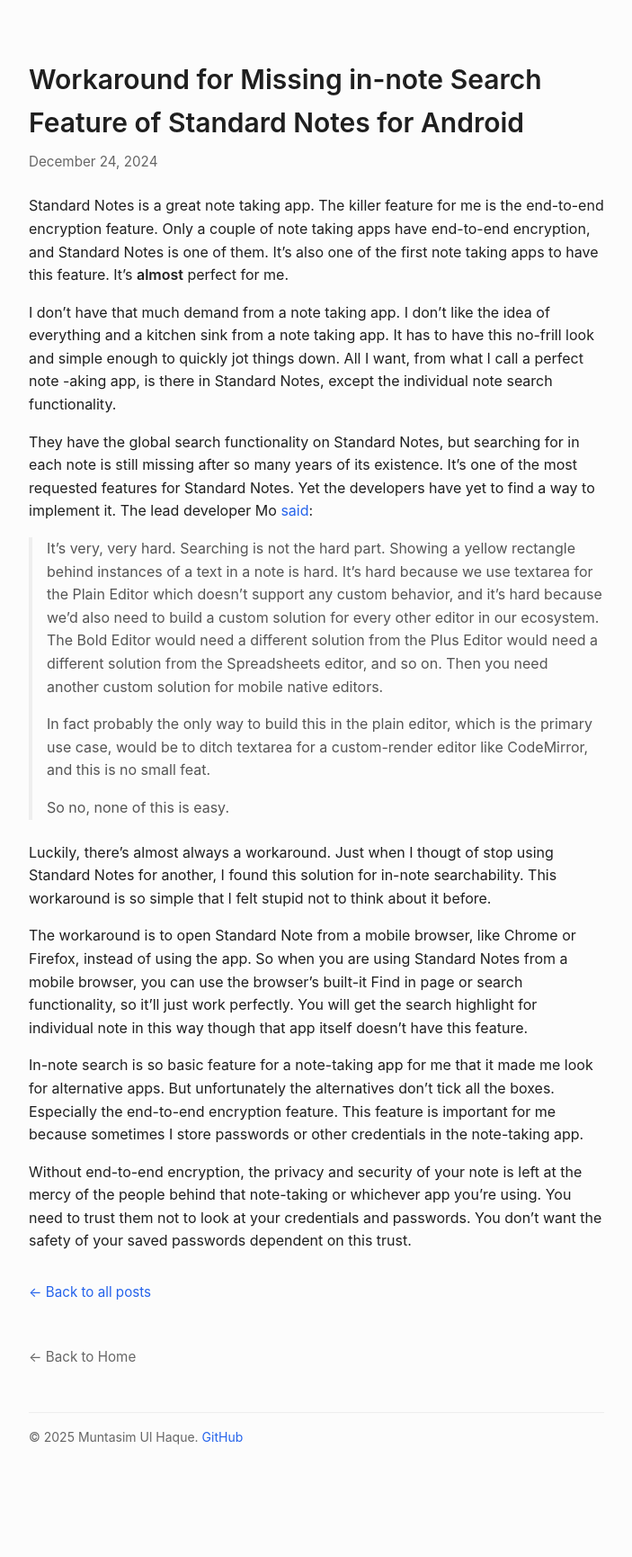
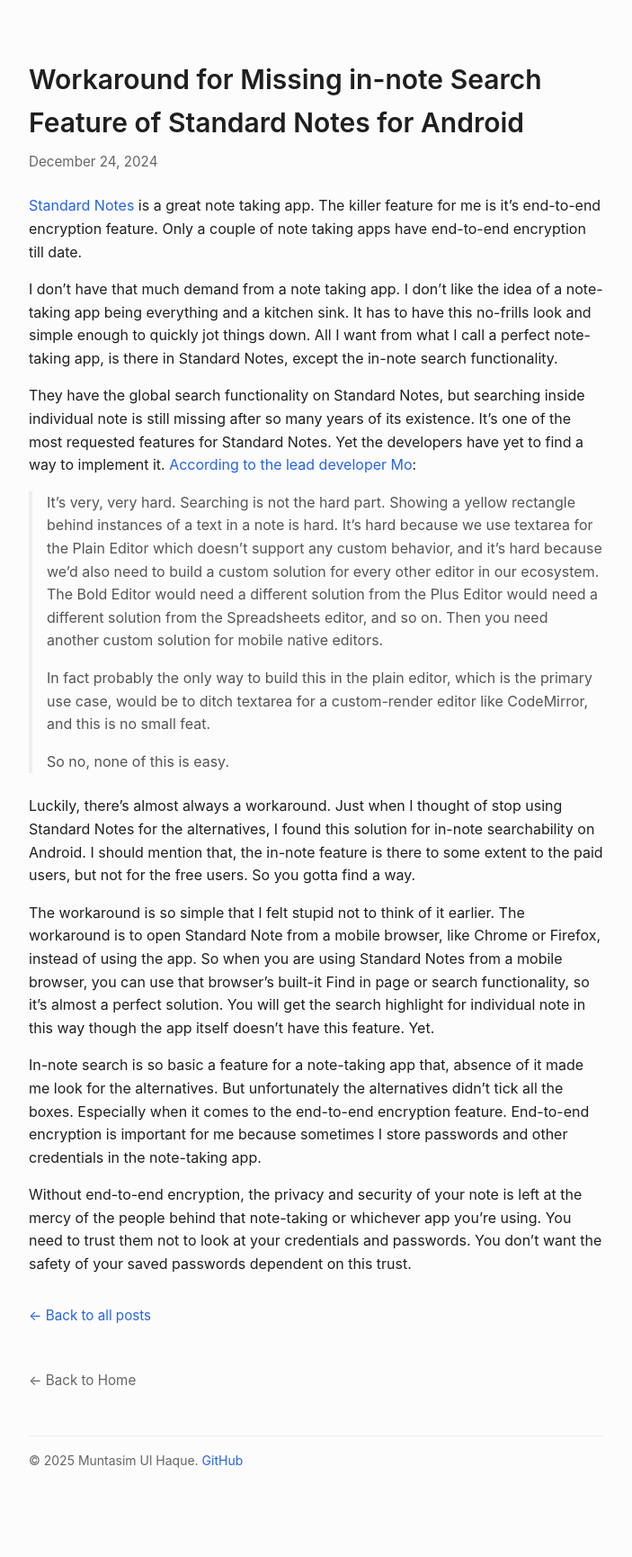
Before and after one commit to muntasimulhaque/muntasimulhaque.github.io, a Jekyll site: the page built from _posts/2025-03-26-standard-notes-search-workaround.md, in a window 1280 px wide. Shown: the whole page at 90% size, without its empty margins (288-991 px from the left). Built offline with Jekyll 4.4.1, drawn with Linux system fonts in a browser that asks for light colours; before the commit the page ends 1704 px from its top, so only the background shows below that.

Commit message:
Update 2025-03-26-standard-notes-search-workaround.md

```diff
--- a/_posts/2025-03-26-standard-notes-search-workaround.md
+++ b/_posts/2025-03-26-standard-notes-search-workaround.md
@@ -4,11 +4,11 @@
 date: 2024-12-24
 ---
 
-Standard Notes is a great note taking app. The killer feature for me is the end-to-end encryption feature. Only a couple of note taking apps have end-to-end encryption, and Standard Notes is one of them. It's also one of the first note taking apps to have this feature. It's **almost** perfect for me.
+[Standard Notes](https://standardnotes.com/){:target="_blank"} is a great note taking app. The killer feature for me is it's end-to-end encryption feature. Only a couple of note taking apps have end-to-end encryption till date.
 
-I don't have that much demand from a note taking app. I don't like the idea of everything and a kitchen sink from a note taking app. It has to have this no-frill look and simple enough to quickly jot things down. All I want, from what I call a perfect note -aking app, is there in Standard Notes, except the individual note search functionality.
+I don't have that much demand from a note taking app. I don't like the idea of a note-taking app being everything and a kitchen sink. It has to have this no-frills look and simple enough to quickly jot things down. All I want from what I call a perfect note-taking app, is there in Standard Notes, except the in-note search functionality.
 
-They have the global search functionality on Standard Notes, but searching for in each note is still missing after so many years of its existence. It's one of the most requested features for Standard Notes. Yet the developers have yet to find a way to implement it. The lead developer Mo [said](https://github.com/standardnotes/forum/issues/330){:target="_blank"}:
+They have the global search functionality on Standard Notes, but searching inside individual note is still missing after so many years of its existence. It's one of the most requested features for Standard Notes. Yet the developers have yet to find a way to implement it. [According to the lead developer Mo](https://github.com/standardnotes/forum/issues/330){:target="_blank"}:
 
 >It's very, very hard. Searching is not the hard part. Showing a yellow rectangle behind instances of a text in a note is hard. It's hard because we use textarea for the Plain Editor which doesn't support any custom behavior, and it's hard because we'd also need to build a custom solution for every other editor in our ecosystem. The Bold Editor would need a different solution from the Plus Editor would need a different solution from the Spreadsheets editor, and so on. Then you need another custom solution for mobile native editors.
 >
@@ -16,10 +16,10 @@
 >
 >So no, none of this is easy.
 
-Luckily, there's almost always a workaround. Just when I thougt of stop using Standard Notes for another, I found this solution for in-note searchability. This workaround is so simple that I felt stupid not to think about it before.
+Luckily, there's almost always a workaround. Just when I thought of stop using Standard Notes for the alternatives, I found this solution for in-note searchability on Android. I should mention that, the in-note feature is there to some extent to the paid users, but not for the free users. So you gotta find a way.
 
-The workaround is to open Standard Note from a mobile browser, like Chrome or Firefox, instead of using the app. So when you are using Standard Notes from a mobile browser, you can use the browser's built-it Find in page or search functionality, so it'll just work perfectly. You will get the search highlight for individual note in this way though that app itself doesn't have this feature.
+The workaround is so simple that I felt stupid not to think of it earlier. The workaround is to open Standard Note from a mobile browser, like Chrome or Firefox, instead of using the app. So when you are using Standard Notes from a mobile browser, you can use that browser's built-it Find in page or search functionality, so it's almost a perfect solution. You will get the search highlight for individual note in this way though the app itself doesn't have this feature. Yet.
 
-In-note search is so basic feature for a note-taking app for me that it made me look for alternative apps. But unfortunately the alternatives don't tick all the boxes. Especially the end-to-end encryption feature. This feature is important for me because sometimes I store passwords or other credentials in the note-taking app.
+In-note search is so basic a feature for a note-taking app that, absence of it made me look for the alternatives. But unfortunately the alternatives didn't tick all the boxes. Especially when it comes to the end-to-end encryption feature. End-to-end encryption is important for me because sometimes I store passwords and other credentials in the note-taking app.
 
 Without end-to-end encryption, the privacy and security of your note is left at the mercy of the people behind that note-taking or whichever app you're using. You need to trust them not to look at your credentials and passwords. You don't want the safety of your saved passwords dependent on this trust.
```
